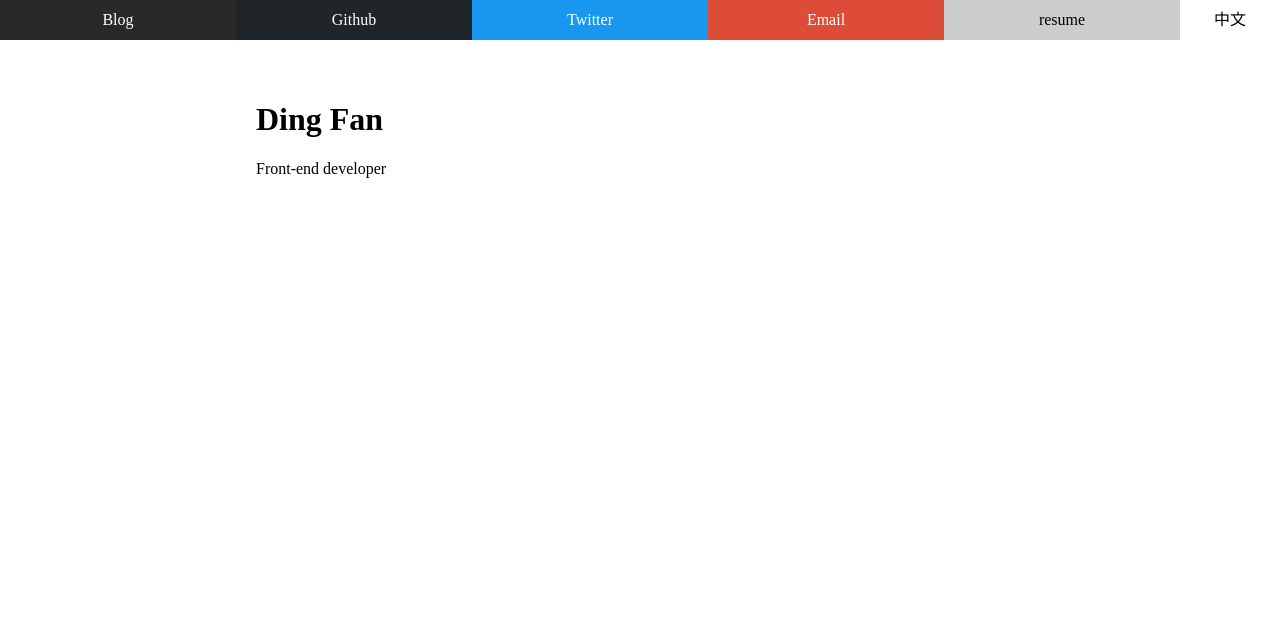
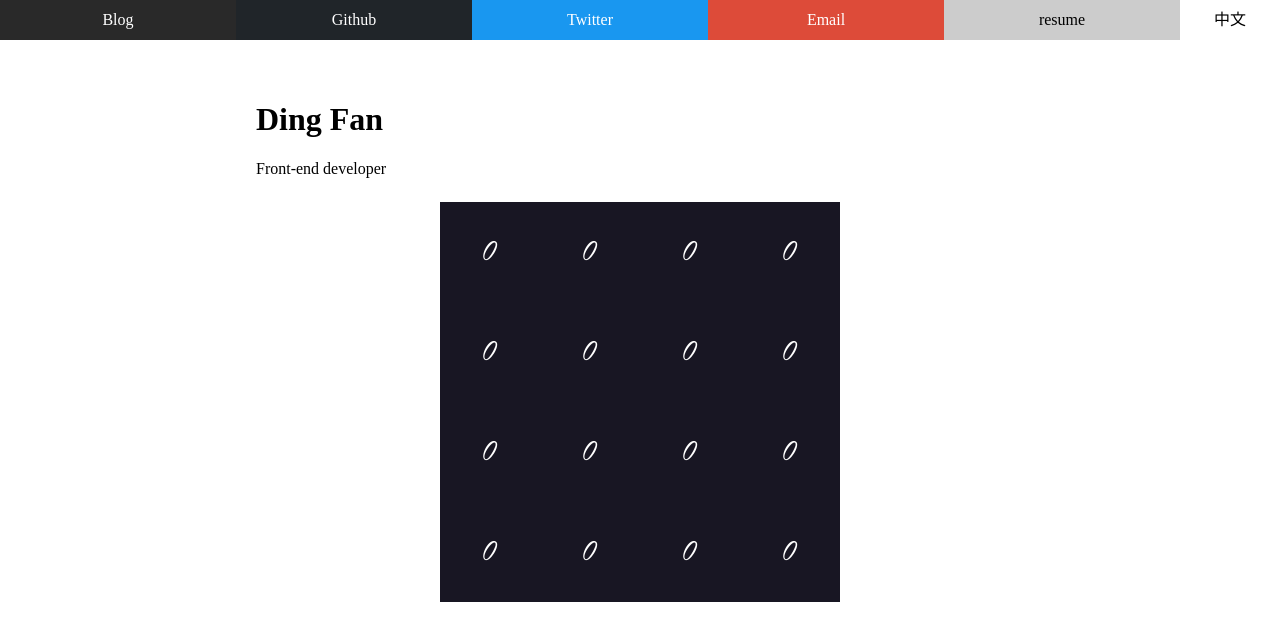
Before and after one commit to Ding-Fan/portfolio, a website: page index.html in a window 1280 px wide. Drawn offline with nearby package versions, Linux system fonts and the light colour scheme.

Commit message:
Add color and font

```diff
--- a/index.html
+++ b/index.html
@@ -5,6 +5,7 @@
     <meta charset="UTF-8">
     <title>Good Yay!</title>
     <link rel="stylesheet" href="https://unpkg.com/normalize.css@8.0.0/normalize.css">
+    <link href="https://fonts.googleapis.com/css?family=Nothing+You+Could+Do" rel="stylesheet">
 </head>
 
 <body>
@@ -72,6 +73,9 @@
             grid-template-rows: repeat(4, 1fr);
             margin: 0 auto;
             font-size: 2em;
+            background-color: #181623;
+            color: white;
+            font-family: 'Nothing You Could Do', cursive;
         }
 
         .row {
@@ -131,28 +135,28 @@
     <article>
         <div class="game-area">
             <div class="row">
-                <div class="button aa"></div>
-                <div class="button ab"></div>
-                <div class="button ac"></div>
-                <div class="button ad"></div>
+                <div class="button aa">0</div>
+                <div class="button ab">0</div>
+                <div class="button ac">0</div>
+                <div class="button ad">0</div>
             </div>
             <div class="row">
-                <div class="button ba"></div>
-                <div class="button bb"></div>
-                <div class="button bc"></div>
-                <div class="button bd"></div>
+                <div class="button ba">0</div>
+                <div class="button bb">0</div>
+                <div class="button bc">0</div>
+                <div class="button bd">0</div>
             </div>
             <div class="row">
-                <div class="button ca"></div>
-                <div class="button cb"></div>
-                <div class="button cc"></div>
-                <div class="button cd"></div>
+                <div class="button ca">0</div>
+                <div class="button cb">0</div>
+                <div class="button cc">0</div>
+                <div class="button cd">0</div>
             </div>
             <div class="row">
-                <div class="button da"></div>
-                <div class="button db"></div>
-                <div class="button dc"></div>
-                <div class="button dd"></div>
+                <div class="button da">0</div>
+                <div class="button db">0</div>
+                <div class="button dc">0</div>
+                <div class="button dd">0</div>
             </div>
         </div>
     </article>
```
